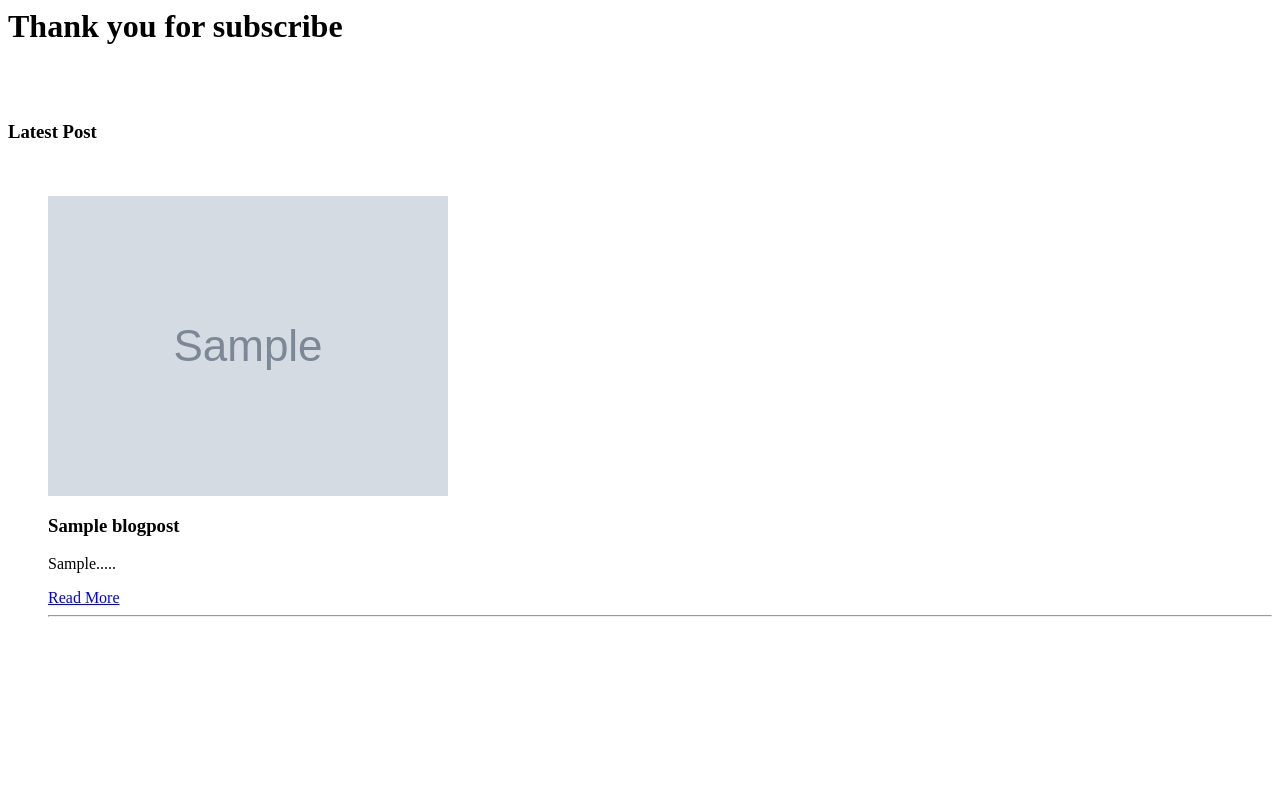
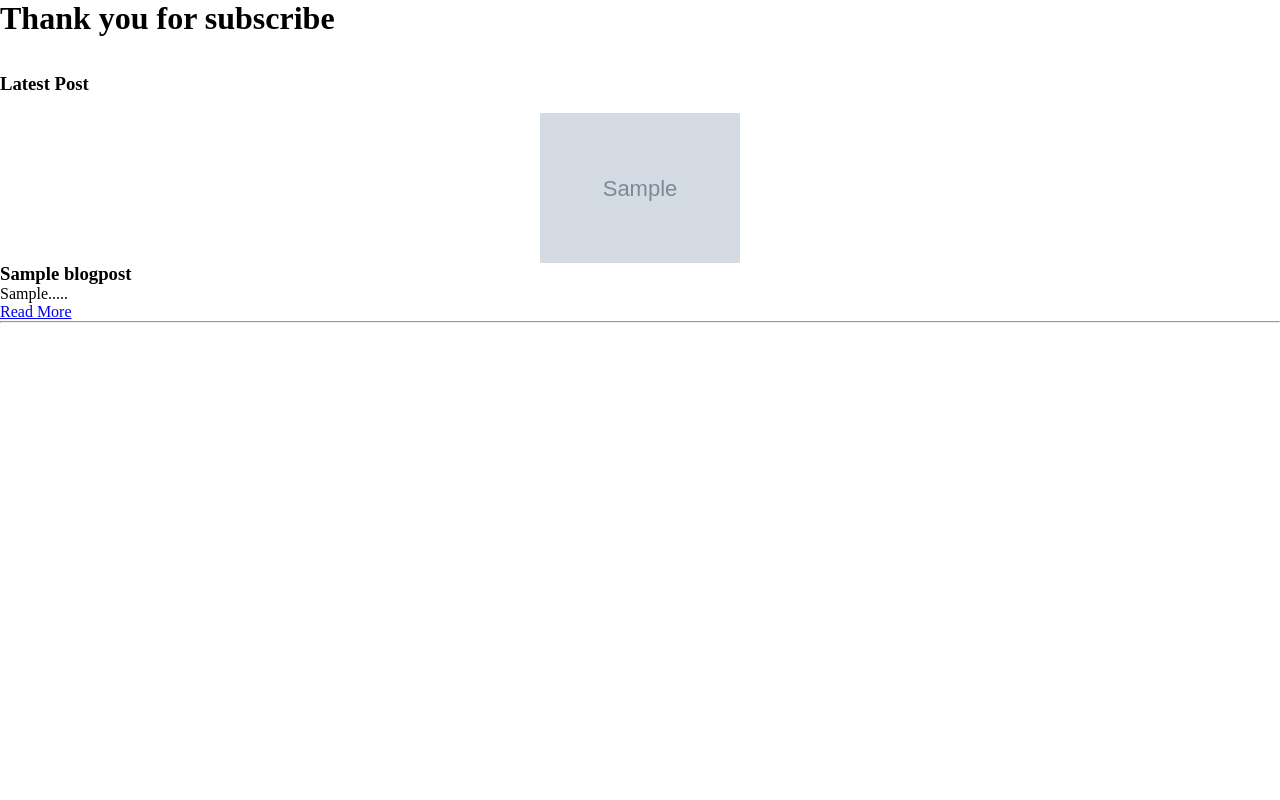
Before and after one commit to Yali07/yali-webapp, a Django app: template templates/subscribe_template.html in a window 1280 px wide. Run offline with Django 3.2, Linux system fonts and the light colour scheme; the template is opened without the code that fills it: values that come from a table or form of the project are taken from there, others are empty; tables that the repository leaves empty hold one stand-in row (values such as "Sample post"); grey boxes marked "Sample" are stand-in pictures; some libraries are stand-ins or nearby versions.

Commit message:
modified subscribe and newpost email template

```diff
--- a/templates/subscribe_template.html
+++ b/templates/subscribe_template.html
@@ -1,3 +1,25 @@
+<!DOCTYPE html>
+<html lang="en">
+<head>
+  <meta charset="UTF-8">
+  <meta name="viewport" content="width=device-width, initial-scale=1.0">
+  <title>Subscribe Email</title>
+<style>
+    *{
+        margin: 0;
+        padding: 0;
+        box-sizing: border-box;
+    }
+
+    img {
+        display: block;
+        margin-left: auto;
+        margin-right: auto;
+        width: 200px;
+    }
+</style>
+</head>
+<body>
   {% block content %}
     <h1>Thank you for subscribe</h1>
     <br>
@@ -22,3 +44,5 @@
         </ul>
     </div>
   {% endblock %}
+</body>
+</html>
```
Also changed, not shown: templates/newpost_template.html (+23 -1 lines). Lines whose indentation alone changed are shown as unchanged.
